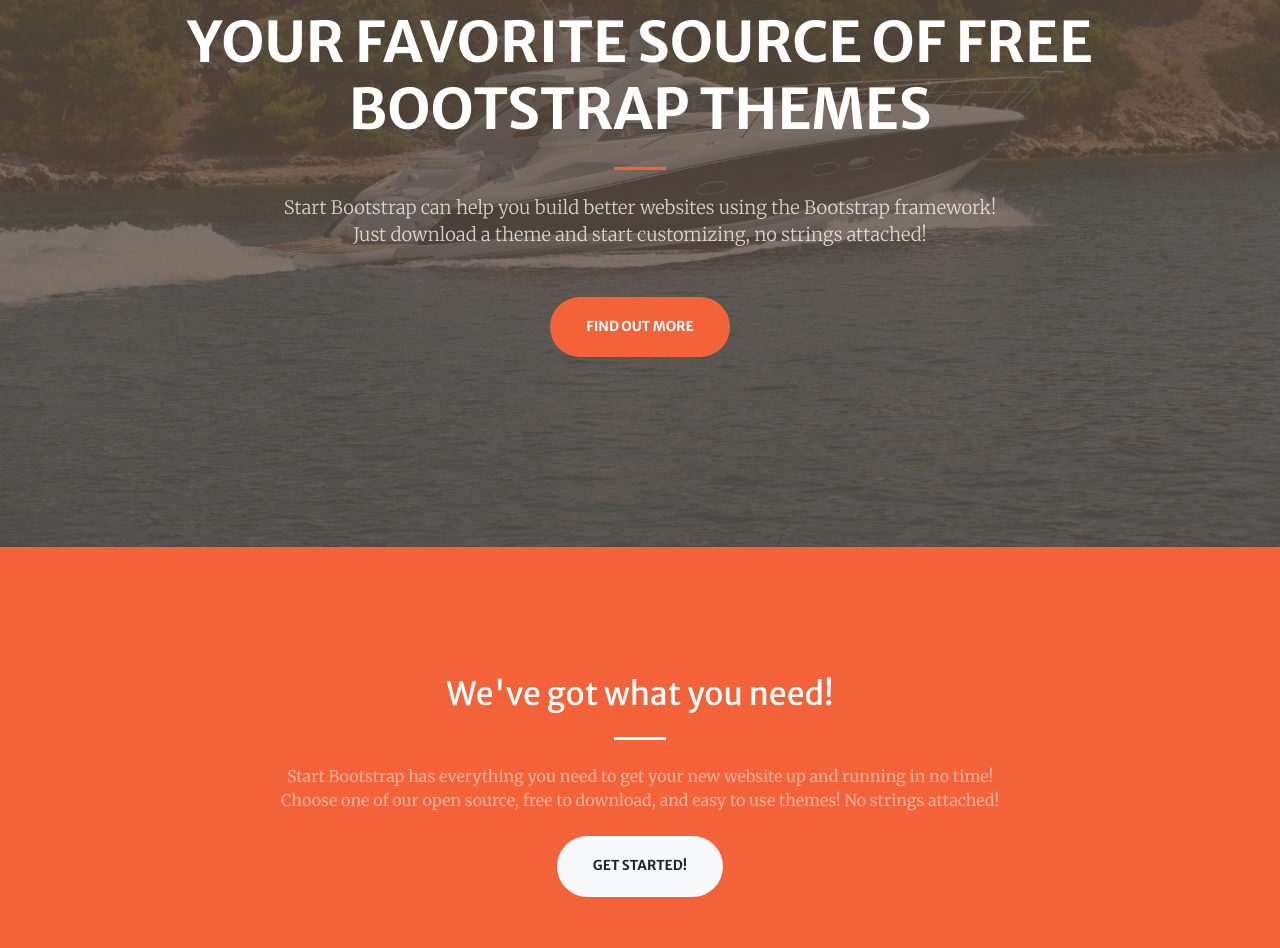
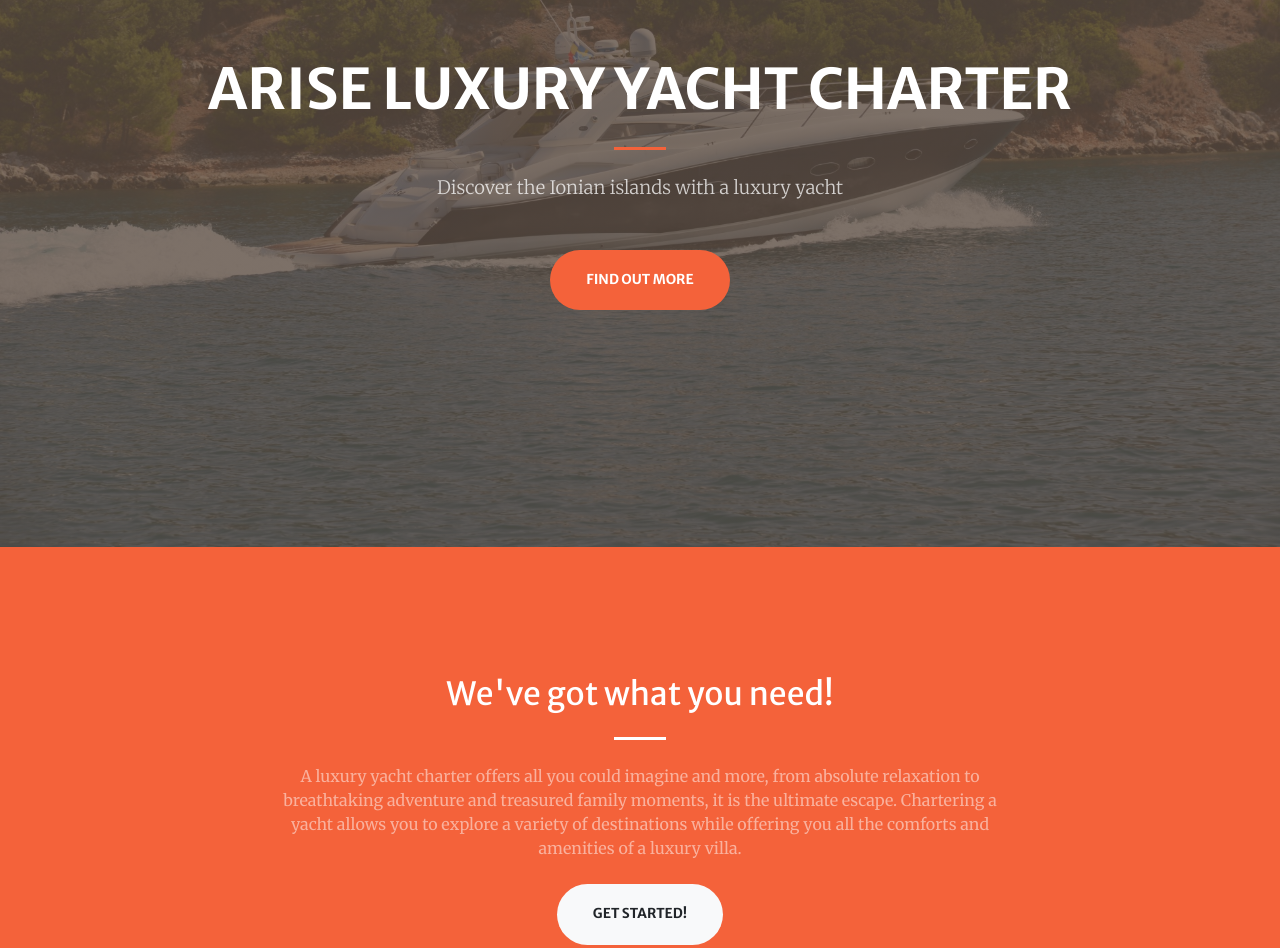
Before and after one commit to AriseYacht/ariseyacht.github.io, a website with bundled scripts: page index.html in a window 1280 px wide. Shown: the part 253-1201 px from the top of the page. Built offline with nearby package versions, Linux system fonts and the light colour scheme.

Commit message:
Update index.html

```diff
--- a/index.html
+++ b/index.html
@@ -58,11 +58,11 @@
     <div class="container h-100">
       <div class="row h-100 align-items-center justify-content-center text-center">
         <div class="col-lg-10 align-self-end">
-          <h1 class="text-uppercase text-white font-weight-bold">Your Favorite Source of Free Bootstrap Themes</h1>
+          <h1 class="text-uppercase text-white font-weight-bold">Arise luxury yacht charter</h1>
           <hr class="divider my-4">
         </div>
         <div class="col-lg-8 align-self-baseline">
-          <p class="text-white-75 font-weight-light mb-5">Start Bootstrap can help you build better websites using the Bootstrap framework! Just download a theme and start customizing, no strings attached!</p>
+          <p class="text-white-75 font-weight-light mb-5">Discover the Ionian islands with a luxury yacht</p>
           <a class="btn btn-primary btn-xl js-scroll-trigger" href="#about">Find Out More</a>
         </div>
       </div>
@@ -76,7 +76,7 @@
         <div class="col-lg-8 text-center">
           <h2 class="text-white mt-0">We've got what you need!</h2>
           <hr class="divider light my-4">
-          <p class="text-white-50 mb-4">Start Bootstrap has everything you need to get your new website up and running in no time! Choose one of our open source, free to download, and easy to use themes! No strings attached!</p>
+          <p class="text-white-50 mb-4">A luxury yacht charter offers all you could imagine and more, from absolute relaxation to breathtaking adventure and treasured family moments, it is the ultimate escape. Chartering a yacht allows you to explore a variety of destinations while offering you all the comforts and amenities of a luxury villa.</p>
           <a class="btn btn-light btn-xl js-scroll-trigger" href="#services">Get Started!</a>
         </div>
       </div>
```
